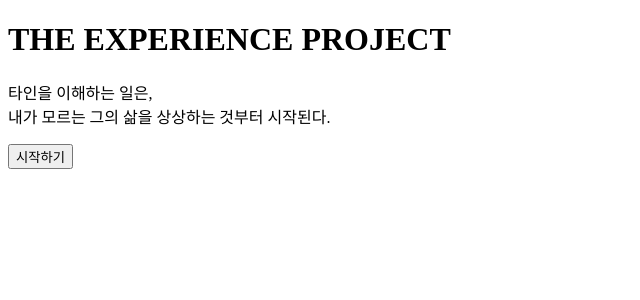
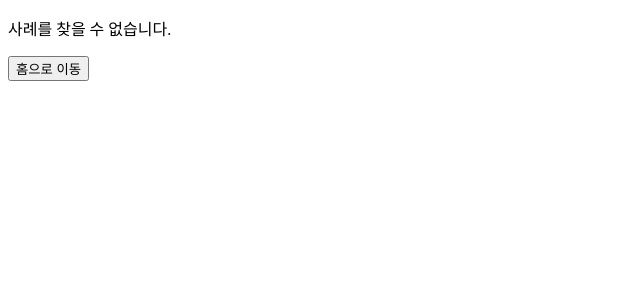
Before and after one commit to 2026h204-dot/experience-project, a Next.js app: page / in a window 1280 px wide. Shown: the top 300 px of the page, without its empty margins (0-640 px from the left). Built offline with nearby package versions, Linux system fonts and the light colour scheme.

Commit message:
Update page.tsx

```diff
--- a/app/page.tsx
+++ b/app/page.tsx
@@ -1,82 +1,73 @@
 'use client';
 
-import { useState } from 'react';
+import { useEffect, useState } from 'react';
 import { useRouter } from 'next/navigation';
-import { CATEGORIES, CASES_DATA, CaseItem } from '@/data/cases';
+import { CASES_DATA } from '@/data/cases';
 
-export default function HomePage() {
+export default function ResultPage({ params }: { params: { id: string } }) {
   const router = useRouter();
-  const [step, setStep] = useState<'intro' | 'category' | 'topic'>('intro');
-  const [selectedCategory, setSelectedCategory] = useState<string>('');
+  const caseItem = CASES_DATA.find((c) => c.id === params.id);
 
-  const filteredCases = CASES_DATA.filter((c) => c.category === selectedCategory);
+  const [ratio, setRatio] = useState<number>(100);
+  const [totalCount, setTotalCount] = useState<number>(1);
+
+  useEffect(() => {
+    if (!caseItem) return;
+
+    // 브라우저 로컬 저장소 기반 순수 실시간 집계
+    const storageKey = `real_votes_${caseItem.id}`;
+    const currentCount = localStorage.getItem(storageKey);
+
+    if (currentCount) {
+      const newCount = Number(currentCount) + 1;
+      localStorage.setItem(storageKey, String(newCount));
+      setTotalCount(newCount);
+    } else {
+      localStorage.setItem(storageKey, '1');
+      setTotalCount(1);
+    }
+  }, [caseItem]);
+
+  if (!caseItem) {
+    return (
+      <main className="min-h-screen bg-black text-white flex flex-col items-center justify-center p-6 text-center">
+        <p>사례를 찾을 수 없습니다.</p>
+        <button
+          onClick={() => router.push('/')}
+          className="mt-4 bg-white text-black px-6 py-2 rounded-xl text-sm font-semibold"
+        >
+          홈으로 이동
+        </button>
+      </main>
+    );
+  }
 
   return (
     <main className="min-h-screen bg-black text-white flex flex-col items-center justify-center p-6 text-center">
-      {/* 1단계: 메인 랜딩 */}
-      {step === 'intro' && (
-        <div className="w-full max-w-lg flex flex-col items-center">
-          <h1 className="text-3xl font-extrabold tracking-wider mb-4 uppercase">
-            THE EXPERIENCE PROJECT
-          </h1>
-          <p className="text-gray-400 text-sm leading-relaxed mb-10">
-            타인을 이해하는 일은,<br />
-            내가 모르는 그의 삶을 상상하는 것부터 시작된다.
-          </p>
-          <button
-            onClick={() => setStep('category')}
-            className="w-full bg-white hover:bg-gray-200 text-black font-semibold py-4 rounded-xl transition-all"
-          >
-            시작하기
-          </button>
+      <h1 className="text-3xl font-extrabold mb-10 tracking-tight">감사합니다.</h1>
+
+      <div className="w-full max-w-md bg-[#161618] border border-[#26262a] rounded-2xl p-8 mb-6 shadow-xl">
+        <p className="text-sm text-gray-400 mb-3 font-medium">실시간 연동 데이터 집계 결과</p>
+
+        <div className="text-5xl font-black text-[#818cf8] my-4 tracking-tight">
+          약 {ratio}%
         </div>
-      )}
 
-      {/* 2단계: 카테고리 선택 */}
-      {step === 'category' && (
-        <div className="w-full max-w-md flex flex-col items-center">
-          <h2 className="text-xl font-bold mb-8">카테고리를 선택해 주세요</h2>
-          <div className="w-full flex flex-col gap-3">
-            {CATEGORIES.map((cat) => (
-              <button
-                key={cat}
-                onClick={() => {
-                  setSelectedCategory(cat);
-                  setStep('topic');
-                }}
-                className="w-full bg-[#161618] hover:bg-[#222225] text-gray-200 font-medium py-4 px-6 rounded-xl border border-[#26262a] text-left transition-all"
-              >
-                {cat}
-              </button>
-            ))}
-          </div>
-        </div>
-      )}
+        <p className="text-gray-200 text-base font-medium leading-relaxed mb-6">
+          의 응답자가 상대방의 깊은 맥락을 확인한 후<br />자신의 판단을 조정했습니다.
+        </p>
 
-      {/* 3단계: 주제 선택 */}
-      {step === 'topic' && (
-        <div className="w-full max-w-md flex flex-col items-center">
-          <h2 className="text-xl font-bold mb-8">주제를 선택해 주세요</h2>
-          <div className="w-full flex flex-col gap-3">
-            {filteredCases.map((c) => (
-              <button
-                key={c.id}
-                onClick={() => router.push(`/cases/${c.id}`)}
-                className="w-full bg-[#161618] hover:bg-[#222225] text-left p-5 rounded-xl border border-[#26262a] transition-all flex flex-col gap-1"
-              >
-                <span className="text-xs text-[#818cf8] font-mono">{c.id}</span>
-                <span className="text-base font-semibold text-white">{c.title}</span>
-              </button>
-            ))}
-          </div>
-          <button
-            onClick={() => setStep('category')}
-            className="mt-6 text-xs text-gray-500 underline"
-          >
-            카테고리 다시 선택
-          </button>
-        </div>
-      )}
+        <p className="text-xs text-gray-500 font-mono">
+          (실시간 참여 데이터: 총 {totalCount}명)
+        </p>
+      </div>
+
+      <button
+        onClick={() => router.push('/')}
+        className="w-full max-w-md bg-[#222225] hover:bg-[#2c2c30] text-white font-semibold py-4 rounded-xl transition-all border border-[#333338]"
+      >
+        다른 주제 체험하기
+      </button>
     </main>
   );
 }
```
